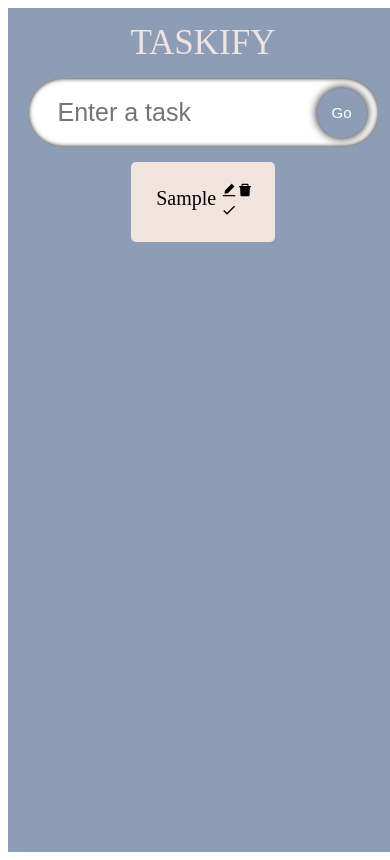
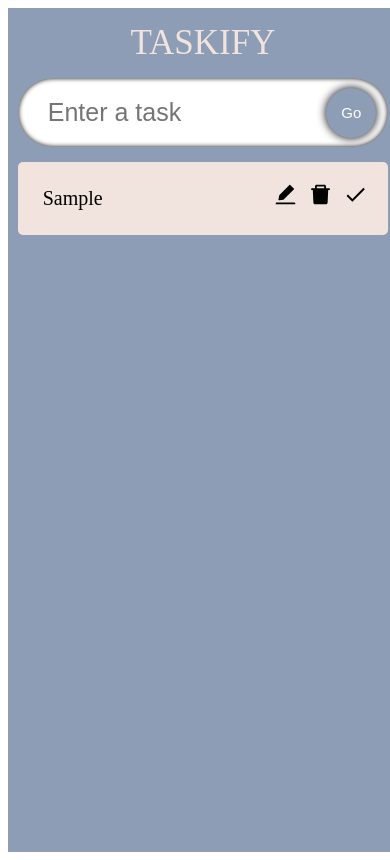
Before and after one commit to claudiaLisboa/-my-appTypeScript, a React (Create React App) app: page / in a window 390 px wide. Both pictures are taken after typing "Sample" into the empty fields and a click on the button "Go". Built offline with nearby package versions, Linux system fonts and the light colour scheme; a web font is replaced by a local one.

Commit message:
updated form todos

```diff
--- a/src/components/SingleTodo.tsx
+++ b/src/components/SingleTodo.tsx
@@ -4,6 +4,7 @@ import { Todo } from '../model';
 import { AiFillEdit, AiFillDelete } from 'react-icons/ai';
 import {  MdDone } from 'react-icons/md';
 import './styles.css';
+import TodoList from './TodoList';
 
 type Props ={
     todo: Todo,
@@ -12,9 +13,22 @@ type Props ={
 }
 
 const SingleTodo = ({todo, todos, setTodos}: Props) => {
+    const handleDone = (id:number) =>{
+        setTodos(
+            todos.map((todo)=>
+            todo.id===id?{...todo, isDone:!todo.isDone}: todo))
+
+    };
+
+
   return (
     <form className='todos__single'>
-        <span className='todos__single--text'>{todo.todo}</span>
+        {todo.isDone?(
+                <s className='todos__single--text'>{todo.todo}</s>
+            ):(
+                <span className='todos__single--text'>{todo.todo}</span>
+        )}
+
         <div>
             <span className='icon'>
                 <AiFillEdit />
@@ -23,7 +37,7 @@ const SingleTodo = ({todo, todos, setTodos}: Props) => {
             <span className='icon'>
                 <AiFillDelete />
             </span>
-            <span className='icon'>
+            <span className='icon' onClick={() => handleDone(todo.id)}>
             <MdDone />
             </span>
         </div>
--- a/src/components/styles.css
+++ b/src/components/styles.css
@@ -80,5 +80,31 @@ HEX: #f1e3dd */
 }
 
 .todos__single--text:focus{
+    outline: none;
+}
+
+.icon{
+    margin-left: 10px;
+    font-size: 25px;
+    cursor: pointer;
+}
+
+@media (max-width: 1200px) {
+    .todos__single{
+        width: 40%;
+    }
 
 }
+
+@media(max-width:700px){
+    .input{
+        width: 95%;
+    }
+    .todos{
+        width: 95%;
+    }
+    .todos__single{
+        width: 100%;
+    }
+
+}
```
